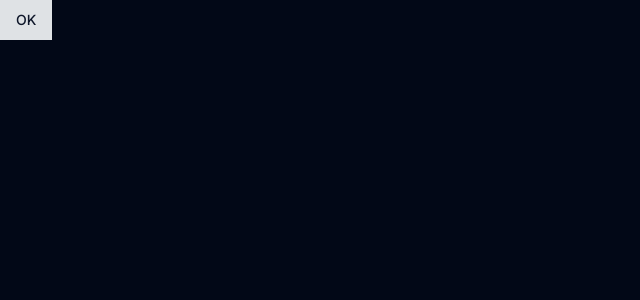
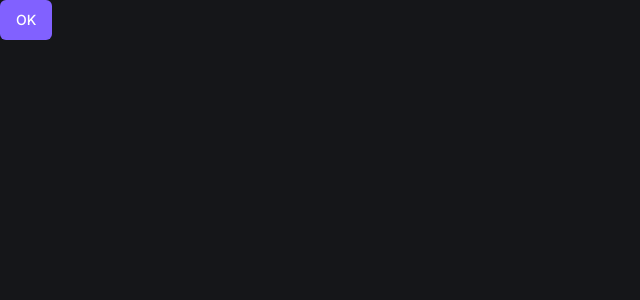
Before and after one commit to andrewhenrique2/FSW-Barber, a Next.js app: page / in a window 1280 px wide. Shown: the top 300 px of the page, without its empty margins (0-640 px from the left). Built offline with nearby package versions, Linux system fonts and the light colour scheme.

Commit message:
chore: update global.css

```diff
--- a/src/app/globals.css
+++ b/src/app/globals.css
@@ -3,40 +3,47 @@
 @tailwind utilities;
 
 @layer base {
+  .dark {
+    --background: 225 9% 9%;
+    --foreground: 210 40% 98%;
 
-  .dark {
-    --background: 222.2 84% 4.9%;
-    --foreground: 210 40% 98%;
-    --card: 222.2 84% 4.9%;
+    --card: 228 9% 11%;
     --card-foreground: 210 40% 98%;
-    --popover: 222.2 84% 4.9%;
+
+    --popover: 228 9% 11%;
     --popover-foreground: 210 40% 98%;
-    --primary: 210 40% 98%;
-    --primary-foreground: 222.2 47.4% 11.2%;
-    --secondary: 217.2 32.6% 17.5%;
+
+    --primary: 252 100% 69%;
+    --primary-foreground: 0 0% 100%;
+
+    --secondary: 228 6% 16%;
     --secondary-foreground: 210 40% 98%;
-    --muted: 217.2 32.6% 17.5%;
+
+    --muted: 228 6% 16%;
     --muted-foreground: 215 20.2% 65.1%;
-    --accent: 217.2 32.6% 17.5%;
+
+    --accent: 228 6% 16%;
     --accent-foreground: 210 40% 98%;
-    --destructive: 0 62.8% 30.6%;
+
+    --destructive: 0 84% 60%;
     --destructive-foreground: 210 40% 98%;
-    --border: 217.2 32.6% 17.5%;
-    --input: 217.2 32.6% 17.5%;
+
+    --border: 228 6% 16%;
+    --input: 228 6% 16%;
     --ring: 212.7 26.8% 83.9%;
-    --chart-1: 220 70% 50%;
-    --chart-2: 160 60% 45%;
-    --chart-3: 30 80% 55%;
-    --chart-4: 280 65% 60%;
-    --chart-5: 340 75% 55%;
+
+    --radius: 0.5rem;
   }
 }
 
 @layer base {
   * {
-    @apply border-border;
+    @apply border-border antialiased;
+  }
+  html {
+    @apply h-full;
   }
   body {
-    @apply bg-background text-foreground;
+    @apply h-full bg-background text-foreground;
   }
 }
```
